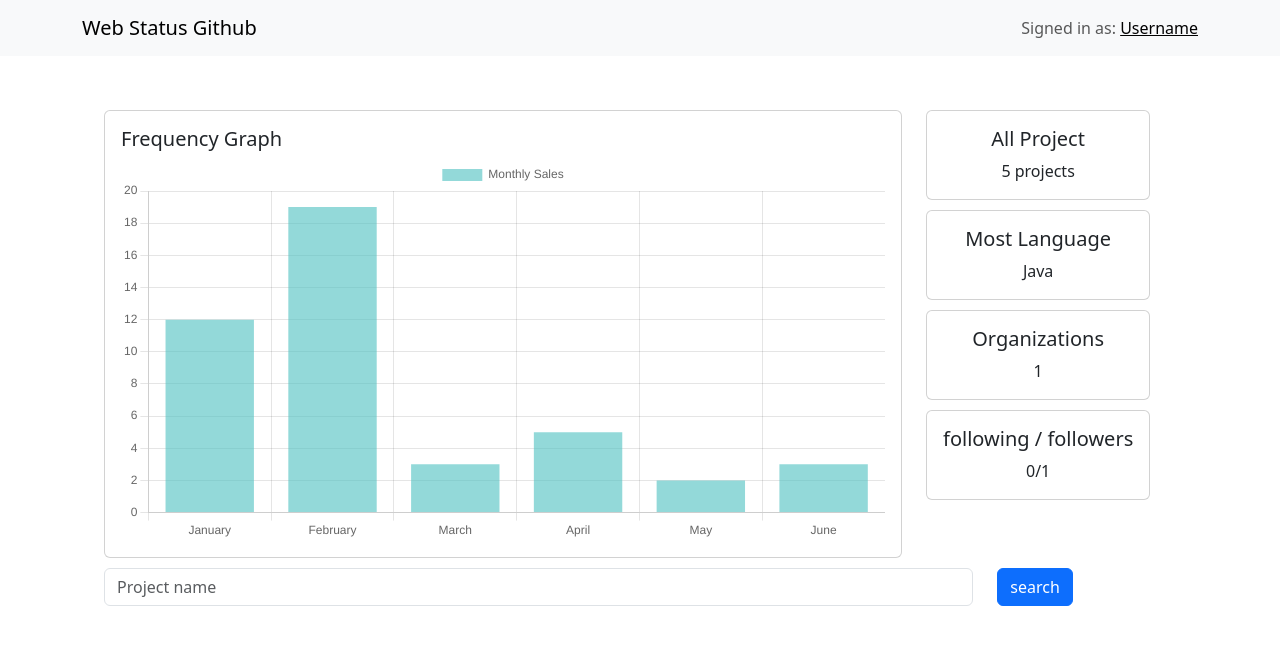
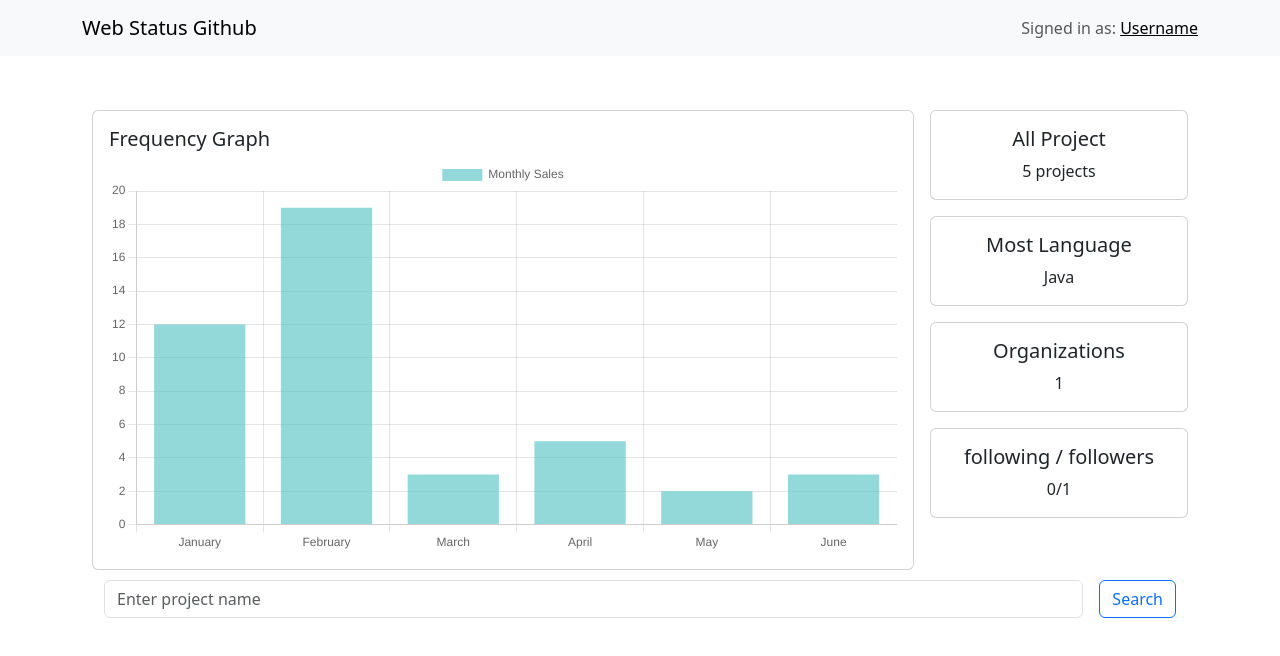
Before and after one commit to lLab-sy/web-status-github, a React (Create React App) app: page / in a window 1280 px wide. Shown: the top 656 px of the page. Built offline with nearby package versions, Linux system fonts and the light colour scheme.

Commit message:
change uo from using row to stack

```diff
--- a/src/components/all-project/index.tsx
+++ b/src/components/all-project/index.tsx
@@ -1,5 +1,5 @@
 import { useState } from 'react';
-import { Col, Form, Row } from 'react-bootstrap';
+import { Col, Form, Row, Stack } from 'react-bootstrap';
 import Button from 'react-bootstrap/Button';
 import Card from 'react-bootstrap/Card';
 import Collapse from 'react-bootstrap/Collapse';
@@ -9,20 +9,15 @@ function AllProject() {
 
     return (
         <>
-            <Row style={{width: '100%'}}>
-                <Col md="10">
-                    <Form.Control placeholder="Project name" />
-                </Col>
-                <Col md="auto">
-                    <Button
-                        onClick={() => setOpen(!open)}
-                        aria-controls="all-project-collapse-text"
-                        aria-expanded={open}
-                    >
-                        search
-                    </Button>
-                </Col>
-            </Row>
+            <Stack direction="horizontal" gap={3} style={{marginBottom: "10px"}}>
+                <Form.Control className="me-auto" placeholder="Enter project name" />
+                <Button variant="outline-primary"
+                    onClick={() => setOpen(!open)}
+                    aria-controls="all-project-collapse-text"
+                    aria-expanded={open}>
+                    Search
+                </Button>
+            </Stack>
             <div style={{ minHeight: '150px' }}>
                 <Collapse in={open} dimension="width">
                     <div id="all-project-collapse-text">
--- a/src/components/frequency-graph/index.tsx
+++ b/src/components/frequency-graph/index.tsx
@@ -42,11 +42,10 @@ function FrequencyGraph() {
 
 
     return (
-        <Card>
+        <Card style={{ width: "75%" }}>
             <Card.Body>
                 <Card.Title>Frequency Graph</Card.Title>
                 <canvas ref={chartRef}></canvas>
-
             </Card.Body>
         </Card>
     );
--- a/src/components/right-sider-content/index.tsx
+++ b/src/components/right-sider-content/index.tsx
@@ -7,7 +7,7 @@ interface IProps {
 
 function AllProject({ title, value }: IProps) {
     return (
-        <Card className='text-center' style={{ width: '100%', paddingBottom: 'auto', marginBottom: "10px" }}>
+        <Card className='text-center'>
             <Card.Body>
                 <Card.Title>{title}</Card.Title>
                 <Card.Text>{value}</Card.Text>
--- a/src/containers/MainContent/index.tsx
+++ b/src/containers/MainContent/index.tsx
@@ -1,14 +1,25 @@
 import Container from 'react-bootstrap/Container';
 import Row from 'react-bootstrap/Row';
-import Col from 'react-bootstrap/Col';
 import FrequencyGraph from '../../components/frequency-graph';
 import RightSiderContent from '../../components/right-sider-content';
 import AllProject from '../../components/all-project';
+import { Stack } from 'react-bootstrap';
 
 function MainContent() {
   return (
     <Container style={{ display: "block", height: "100vh", paddingTop: "100px", width: "100vw" }}>
-      <Row style={{ margin: "10px" }}>
+      <>
+        <Stack direction="horizontal" gap={3} style={{ margin: "10px" }}>
+          <FrequencyGraph />
+          <Stack direction="vertical" gap={3} style={{ marginBottom: "10px", width: "250px" }}>
+            <RightSiderContent title='All Project' value='5 projects' />
+            <RightSiderContent title='Most Language' value='Java' />
+            <RightSiderContent title='Organizations' value='1' />
+            <RightSiderContent title='following / followers' value='0/1' />
+          </Stack>
+        </Stack>
+      </>
+      {/* <Row style={{ margin: "10px" }}>
         <Col sm={9}><FrequencyGraph /></Col>
         <Col sm="auto" style={{ display: 'flex', justifyContent: 'center', height: '100%', flexDirection: 'column', justifyItems: "center" }}>
           <RightSiderContent title='All Project' value='5 projects' />
@@ -16,9 +27,9 @@ function MainContent() {
           <RightSiderContent title='Organizations' value='1' />
           <RightSiderContent title='following / followers' value='0/1' />
         </Col>
-      </Row>
+      </Row> */}
       <Row style={{ margin: "10px" }}>
-        <AllProject/>
+        <AllProject />
       </Row>
     </Container>
   );
```
